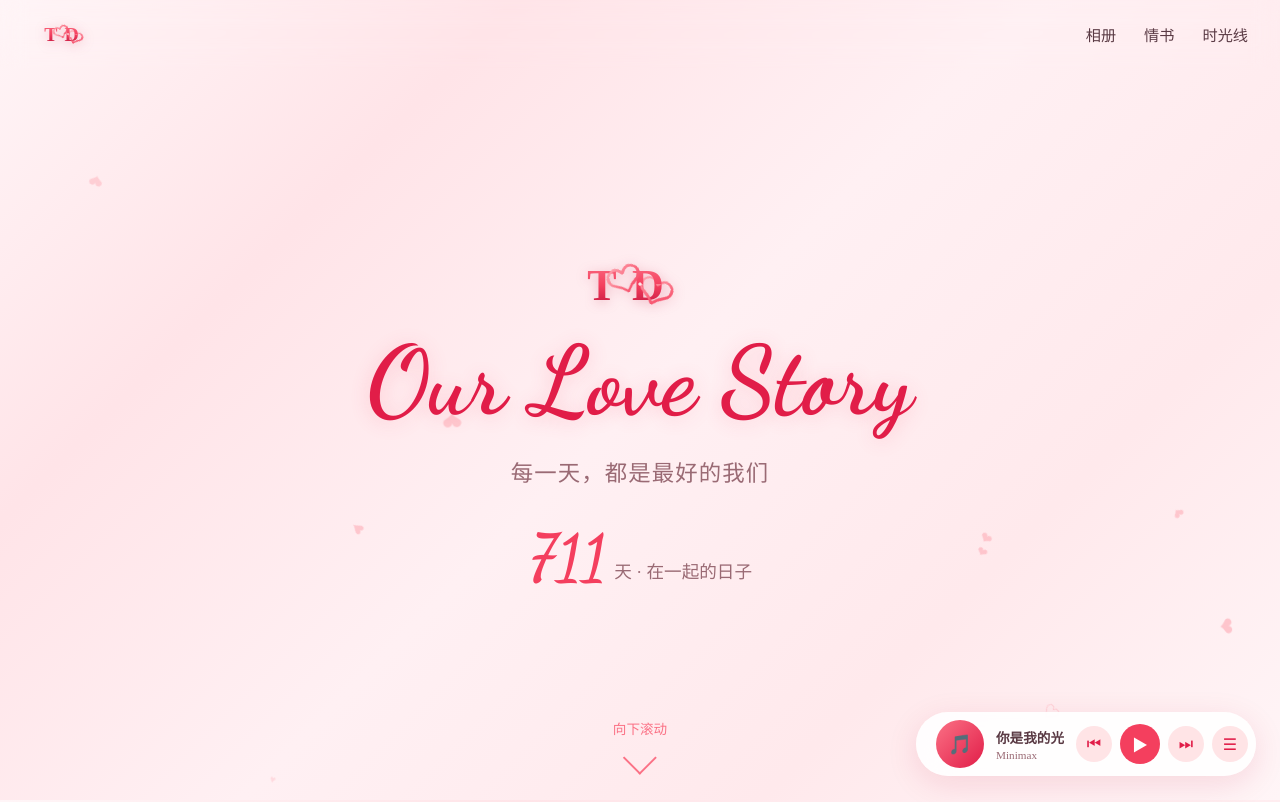
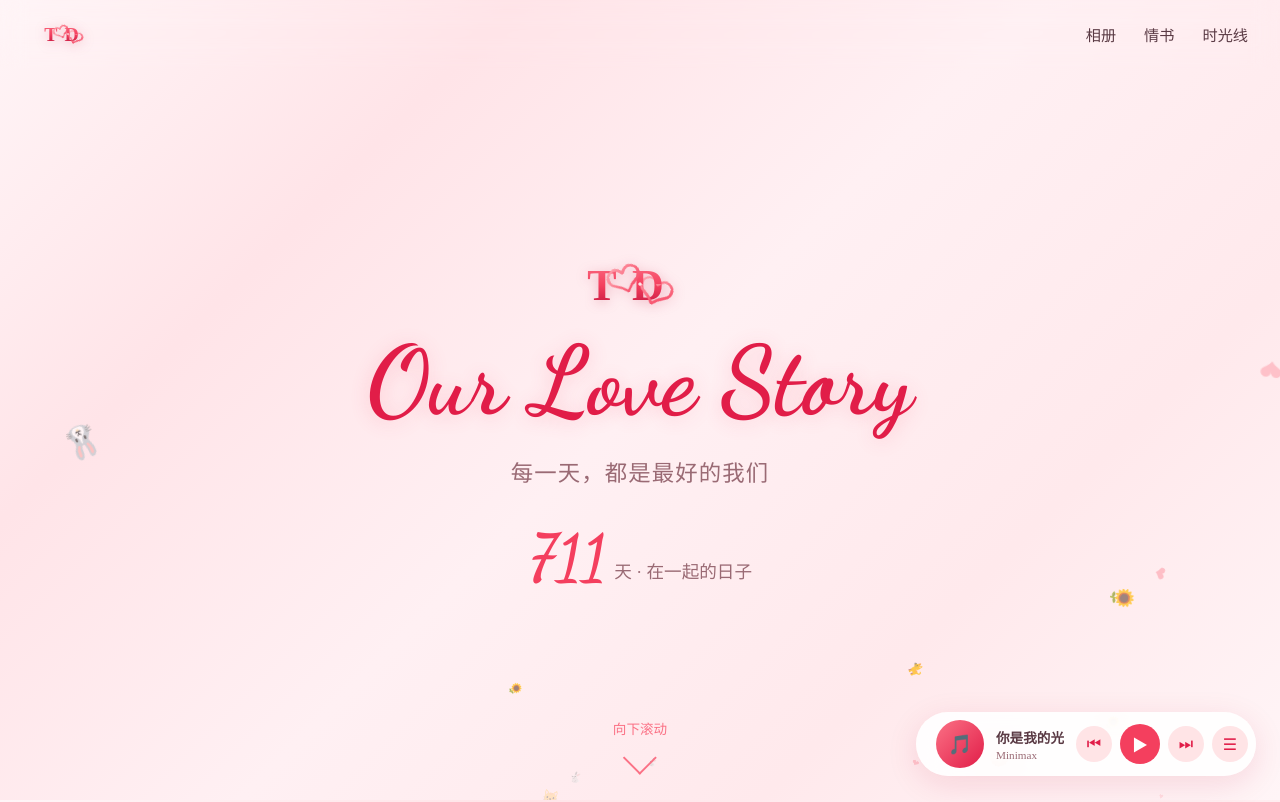
Before and after one commit to nessie7/td.github.io, a React (Vite) app: page / in a window 1280 px wide. Shown: the top 802 px of the page. Built offline with nearby package versions, Linux system fonts and the light colour scheme.

Commit message:
增加多种漂浮元素：爱心、向日葵、猫咪、兔子、樱花、桃花、雪花

```diff
--- a/src/components/HeartParticles.jsx
+++ b/src/components/HeartParticles.jsx
@@ -1,38 +1,53 @@
 import { useEffect, useState } from 'react'
 
-const hearts = ['❤', '♥', '❥', '♡']
+const particles = [
+  // 爱心
+  { chars: ['❤', '♥', '❥', '♡'], color: 'var(--color-rose-300)' },
+  // 向日葵
+  { chars: ['🌻'], color: '#f5a623' },
+  // 可爱猫咪
+  { chars: ['🐱', '🐈'], color: '#e8a87c' },
+  // 可爱兔子
+  { chars: ['🐰', '🐇'], color: '#f0d9da' },
+  // 樱花
+  { chars: ['🌸'], color: '#f7c5cc' },
+  // 桃花
+  { chars: ['🏵️', '🌸'], color: '#e88d9e' },
+  // 雪花
+  { chars: ['❄', '❅', '❆'], color: '#b5d8e8' },
+]
 
 export default function HeartParticles() {
-  const [particles, setParticles] = useState([])
+  const [items, setItems] = useState([])
 
   useEffect(() => {
-    const generate = () => {
-      const count = 18
+    const count = 42
     const arr = []
     for (let i = 0; i < count; i++) {
+      const group = particles[Math.floor(Math.random() * particles.length)]
       arr.push({
         id: i,
         left: Math.random() * 100,
-          size: 12 + Math.random() * 24,
-          duration: 8 + Math.random() * 12,
-          delay: Math.random() * 15,
-          char: hearts[Math.floor(Math.random() * hearts.length)],
+        size: 14 + Math.random() * 24,
+        duration: 10 + Math.random() * 16,
+        delay: Math.random() * 20,
+        char: group.chars[Math.floor(Math.random() * group.chars.length)],
+        color: group.color,
       })
     }
-      setParticles(arr)
-    }
-    generate()
+    setItems(arr)
   }, [])
 
   return (
     <div className="heart-particles">
-      {particles.map((p) => (
+      {items.map((p) => (
         <span
           key={p.id}
           className="heart-particle"
           style={{
             left: `${p.left}%`,
             fontSize: `${p.size}px`,
+            color: p.color,
             animationDuration: `${p.duration}s`,
             animationDelay: `${p.delay}s`,
           }}
--- a/src/index.css
+++ b/src/index.css
@@ -77,29 +77,29 @@ body {
 
 .heart-particle {
   position: absolute;
-  bottom: -30px;
-  color: var(--color-rose-300);
+  bottom: -40px;
   opacity: 0;
   animation: floatUp linear infinite;
-  filter: blur(0.5px);
+  will-change: transform;
+  line-height: 1;
 }
 
 @keyframes floatUp {
   0% {
-    transform: translateY(0) translateX(0) rotate(0deg) scale(0.5);
+    transform: translateY(0) translateX(0) rotate(0deg) scale(0.4);
     opacity: 0;
   }
   10% {
-    opacity: 0.6;
+    opacity: 0.7;
   }
   50% {
-    transform: translateY(-50vh) translateX(20px) rotate(180deg) scale(1);
+    transform: translateY(-55vh) translateX(25px) rotate(180deg) scale(1.1);
   }
   90% {
-    opacity: 0.4;
+    opacity: 0.5;
   }
   100% {
-    transform: translateY(-100vh) translateX(-10px) rotate(360deg) scale(0.8);
+    transform: translateY(-110vh) translateX(-15px) rotate(360deg) scale(0.6);
     opacity: 0;
   }
 }
```
Lines whose indentation alone changed are shown as unchanged.
